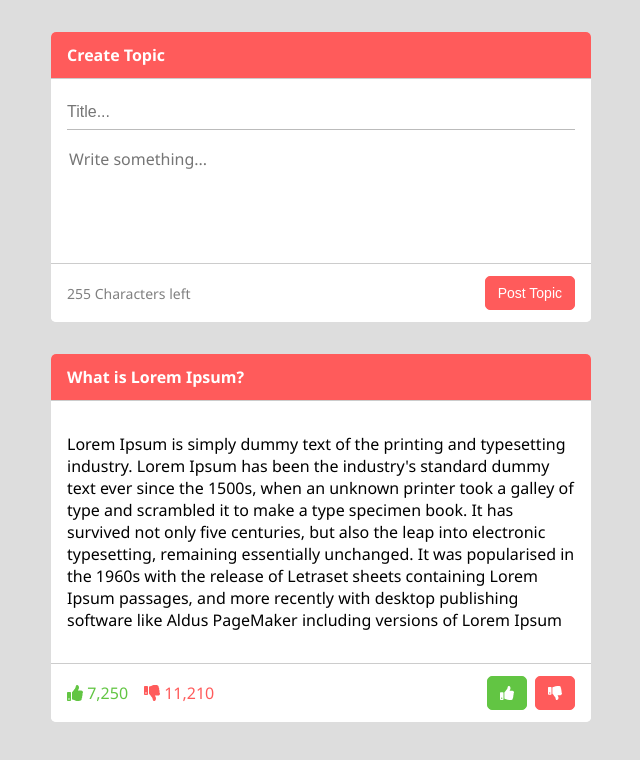
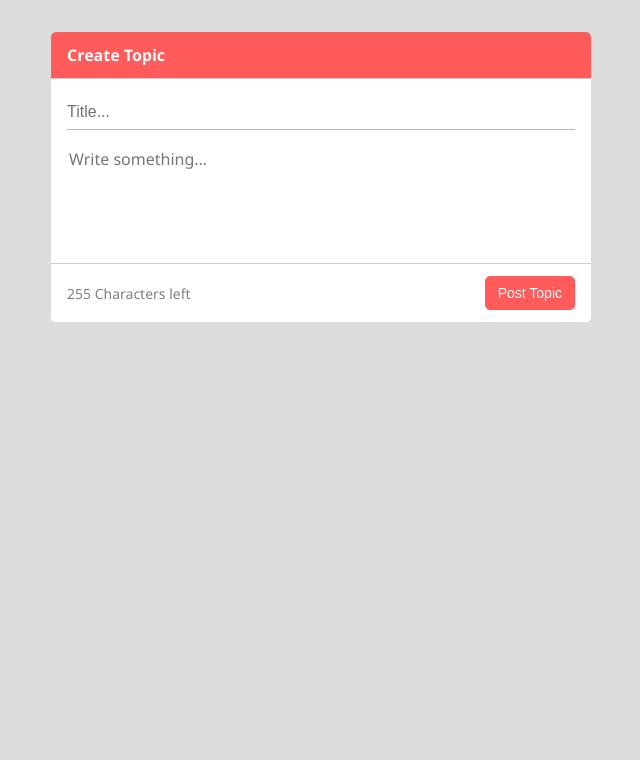
Before and after one commit to mbadar6398/glints-fr, a React app: page / in a window 1280 px wide. Shown: the top 760 px of the page, without its empty margins (319-959 px from the left). Built offline with nearby package versions, Linux system fonts and the light colour scheme.

Commit message:
features/create-topic delete topic.js

```diff
--- a/src/components/App.js
+++ b/src/components/App.js
@@ -1,6 +1,5 @@
 import React, { Component } from 'react';
 import CreateTopic from './CreateTopic';
-import Topic from './Topic';
 
 class App extends Component {
     render() {
@@ -13,13 +12,6 @@ class App extends Component {
                         </div>
                     </div>
                 </section>
-                <section className="container">
-                    <div className="row justify-content-center">
-                        <div className="col-12 col-md-8 col-lg-6">
-                            <Topic/>
-                        </div>
-                    </div>
-                </section>
             </main>
         )
     }
--- a/src/components/Topic.js
+++ /dev/null
@@ -1,33 +0,0 @@
-import React, { Component } from 'react';
-import { library } from '@fortawesome/fontawesome-svg-core';
-import { FontAwesomeIcon } from '@fortawesome/react-fontawesome';
-import { faThumbsDown , faThumbsUp } from '@fortawesome/free-solid-svg-icons';
-
-library.add(faThumbsUp, faThumbsDown)
-
-class Topic extends Component {
-    render() {
-        return(
-            <div className="card">
-                <div className="card__header">
-                    <h4 className="card__header__title">What is Lorem Ipsum?</h4>
-                </div>
-                <div className="card__body">
-                    <p>Lorem Ipsum is simply dummy text of the printing and typesetting industry. Lorem Ipsum has been the industry's standard dummy text ever since the 1500s, when an unknown printer took a galley of type and scrambled it to make a type specimen book. It has survived not only five centuries, but also the leap into electronic typesetting, remaining essentially unchanged. It was popularised in the 1960s with the release of Letraset sheets containing Lorem Ipsum passages, and more recently with desktop publishing software like Aldus PageMaker including versions of Lorem Ipsum</p>
-                </div>
-                <div className="card__footer">
-                    <ul className="card__footer__interaction">
-                        <li className="text-success"><FontAwesomeIcon icon="thumbs-up" /> 7,250</li>
-                        <li className="text-danger"><FontAwesomeIcon icon="thumbs-down" /> 11,210</li>
-                    </ul>
-                    <div className="card__footer__btn-group">
-                        <button className="btn btn--success"><FontAwesomeIcon icon="thumbs-up" /></button>
-                        <button className="btn btn--danger"><FontAwesomeIcon icon="thumbs-down" /></button>
-                    </div>
-                </div>
-            </div>
-        )
-    }
-}
-
-export default Topic;
```
